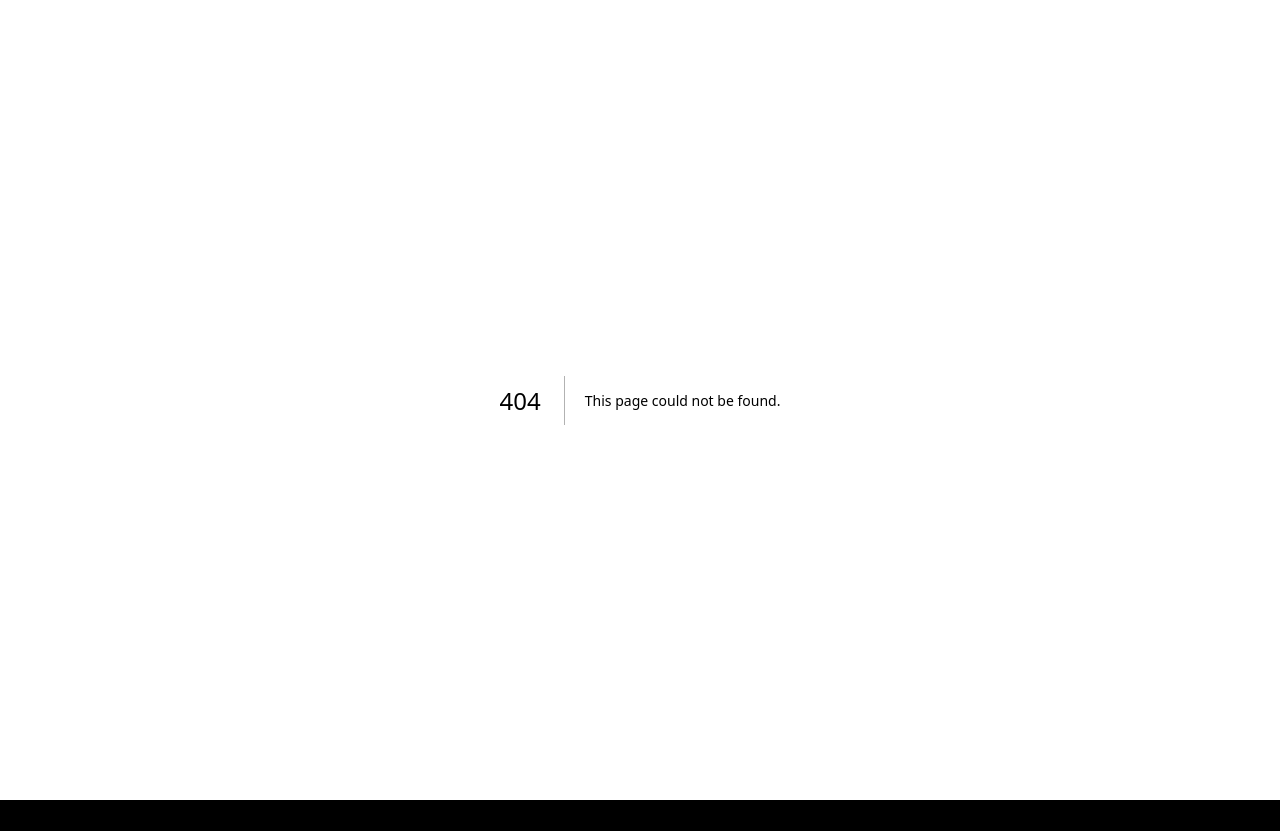
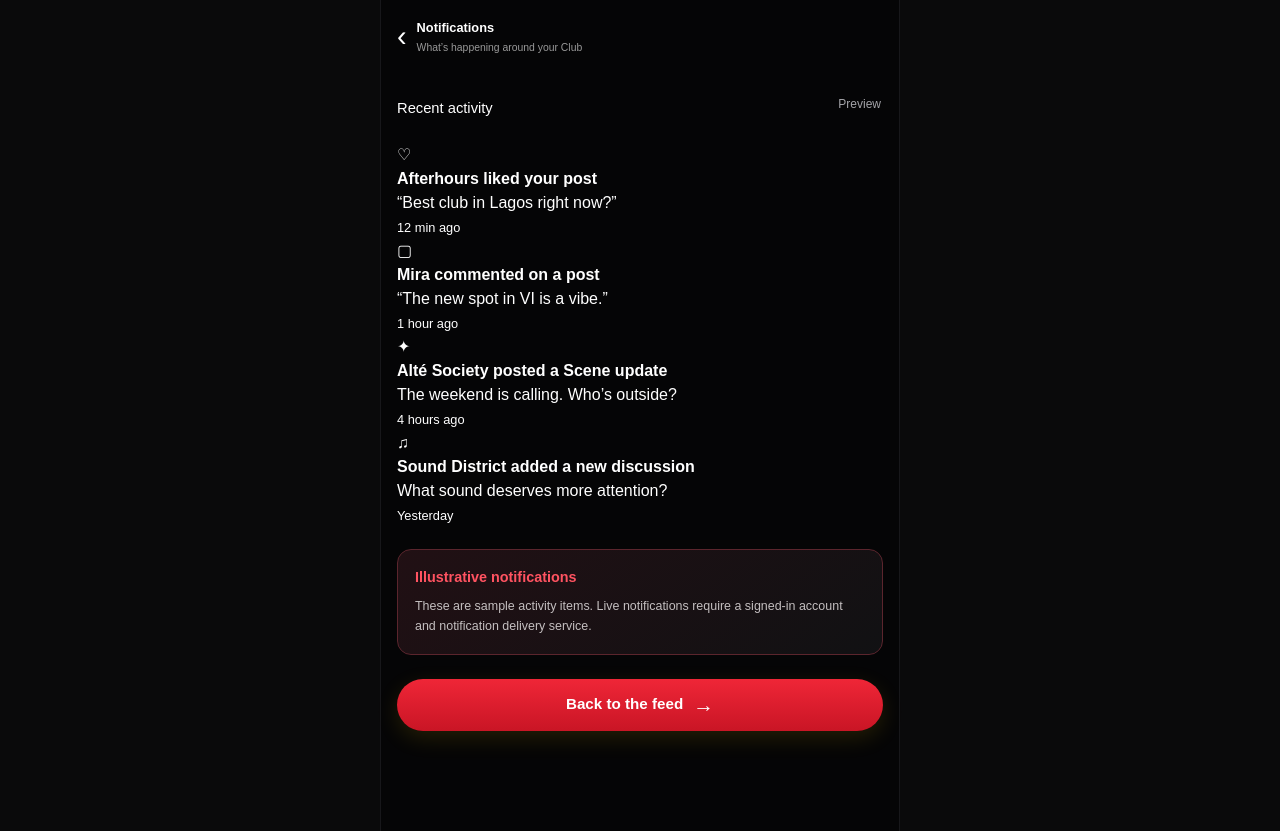
Before and after one commit to mrceogodwin/Nochalant, a Next.js app: page /notifications in a window 1280 px wide. Before the commit this address had no page. Before the commit the page ends 800 px from the top, so only its background shows below. Built offline with nearby package versions, Linux system fonts and the light colour scheme.

Commit message:
Add notifications preview screen

```diff
--- /dev/null
+++ b/src/app/notifications/page.tsx
@@ -0,0 +1,8 @@
+import Link from "next/link";
+const items=[
+ {icon:"♡",title:"Afterhours liked your post",detail:"“Best club in Lagos right now?”",time:"12 min ago",unread:true},
+ {icon:"▢",title:"Mira commented on a post",detail:"“The new spot in VI is a vibe.”",time:"1 hour ago",unread:true},
+ {icon:"✦",title:"Alté Society posted a Scene update",detail:"The weekend is calling. Who’s outside?",time:"4 hours ago",unread:false},
+ {icon:"♫",title:"Sound District added a new discussion",detail:"What sound deserves more attention?",time:"Yesterday",unread:false}
+];
+export default function NotificationsPage(){return <main className="feed-shell"><header className="chat-header"><Link href="/club">‹</Link><div><strong>Notifications</strong><small>What’s happening around your Club</small></div></header><div className="queue-heading"><h2>Recent activity</h2><span className="selection-hint">Preview</span></div><div className="notification-list">{items.map((item,i)=><article className={item.unread?"notification-item unread":"notification-item"} key={i}><span className="notification-icon">{item.icon}</span><div><strong>{item.title}</strong><p>{item.detail}</p><small>{item.time}</small></div>{item.unread&&<i/>}</article>)}</div><div className="owner-notice"><strong>Illustrative notifications</strong><p>These are sample activity items. Live notifications require a signed-in account and notification delivery service.</p></div><Link href="/club" className="yellow-cta link-cta">Back to the feed <span>→</span></Link></main>}
```
